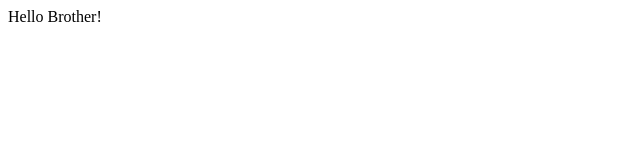
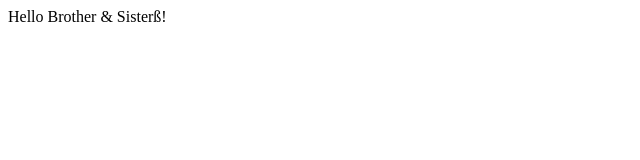
Before and after one commit to shristii-b/git, a plain HTML site: page index.html in a window 1280 px wide. Shown: the full height of the page, 0-640 px from the left. Drawn offline with Linux system fonts and the light colour scheme.

Commit message:
addedbsome text

```diff
--- a/index.html
+++ b/index.html
@@ -6,6 +6,6 @@
     <title>Document</title>
 </head>
 <body>
-    Hello Brother!
+    Hello Brother & Sisterß!
 </body>
 </html>
```
